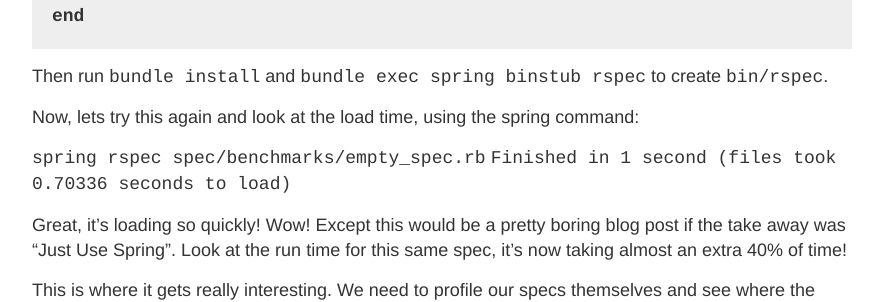
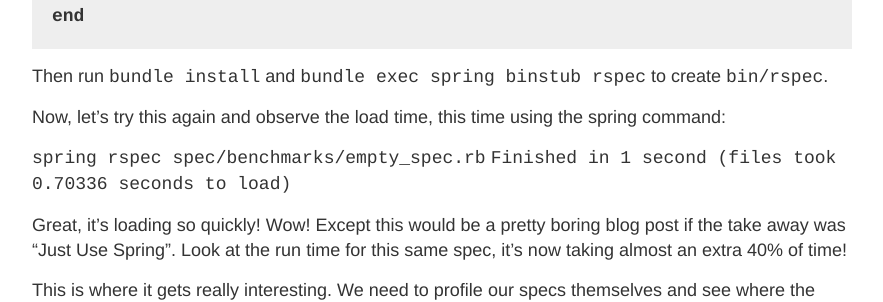
Before and after one commit to persado/persado.github.io, a Jekyll site: the page built from _posts/2020-01-22-speed-up-rspec-boot-time.md, in a window 1280 px wide and 900 px high, scrolled down 3194 px. Shown: the part 153-455 px from the top of the window, without its empty margins (198-1081 px from the left). Built offline with Jekyll 4.4.1, drawn with Linux system fonts in a browser that asks for light colours.

Commit message:
Update _posts/2020-01-22-speed-up-rspec-boot-time.md
Co-Authored-By: Jose Santiago <jose@binary-dev.com>

```diff
--- a/_posts/2020-01-22-speed-up-rspec-boot-time.md
+++ b/_posts/2020-01-22-speed-up-rspec-boot-time.md
@@ -80,7 +80,7 @@ end
 
 Then run `bundle install` and `bundle exec spring binstub rspec` to create `bin/rspec`.
 
-Now, lets try this again and look at the load time, using the spring command:
+Now, let's try this again and observe the load time, this time using the spring command:
 
 `spring rspec spec/benchmarks/empty_spec.rb`
 `Finished in 1 second (files took 0.70336 seconds to load)`
```
